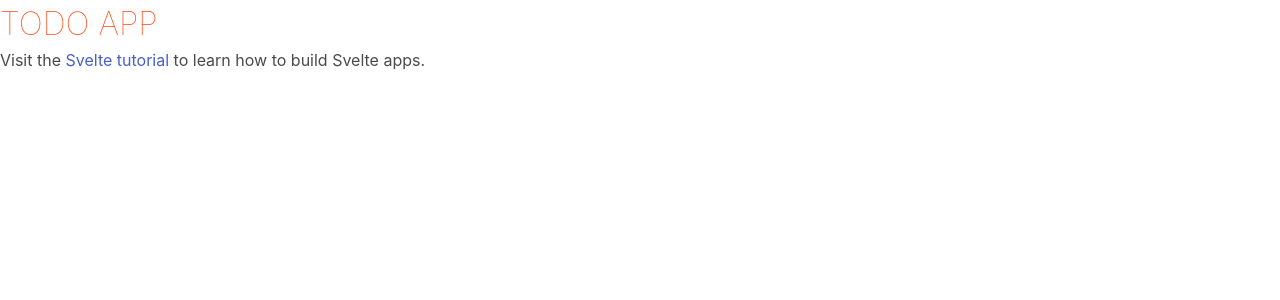
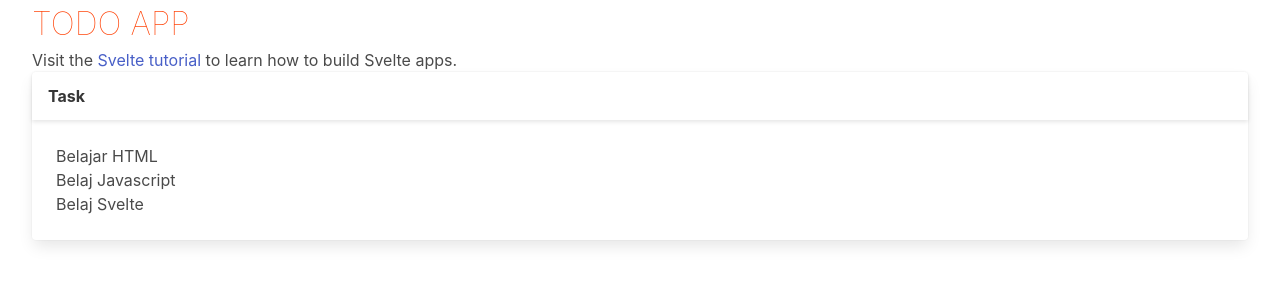
Before and after one commit to are-one/svelte-todo-app, a Svelte app: page / in a window 1280 px wide. Shown: the top 300 px of the page. Built offline with nearby package versions, Linux system fonts and the light colour scheme.

Commit message:
[UPDATE] add box list todo using card bulma css framework

```diff
--- a/src/App.svelte
+++ b/src/App.svelte
@@ -1,9 +1,25 @@
 <script>
 </script>
 
-<div class="container is-fullhd">
+<div class="container is-fullhd is-fluid">
 	<h1 class="is-size-3">TODO APP</h1>
 	<p>Visit the <a href="https://svelte.dev/tutorial">Svelte tutorial</a> to learn how to build Svelte apps.</p>
+
+	<div class="columns">
+		<div class="column">
+			<div class="card">
+				<div class="card-header">
+					<div class="card-header-title">Task</div>
+				</div>
+				<div class="card-content">
+					<p>Belajar HTML</p>
+					<p>Belaj Javascript</p>
+					<p>Belaj Svelte</p>
+				</div>
+			</div>
+		</div>
+
+	</div>
 </div>
 
 <!-- Cara 2 Mengintegrasikan css framework Bulma -->
@@ -19,9 +35,4 @@
 		font-weight: 100;
 	}
 
-	@media (min-width: 640px) {
-		main {
-			max-width: none;
-		}
-	}
 </style>
```
